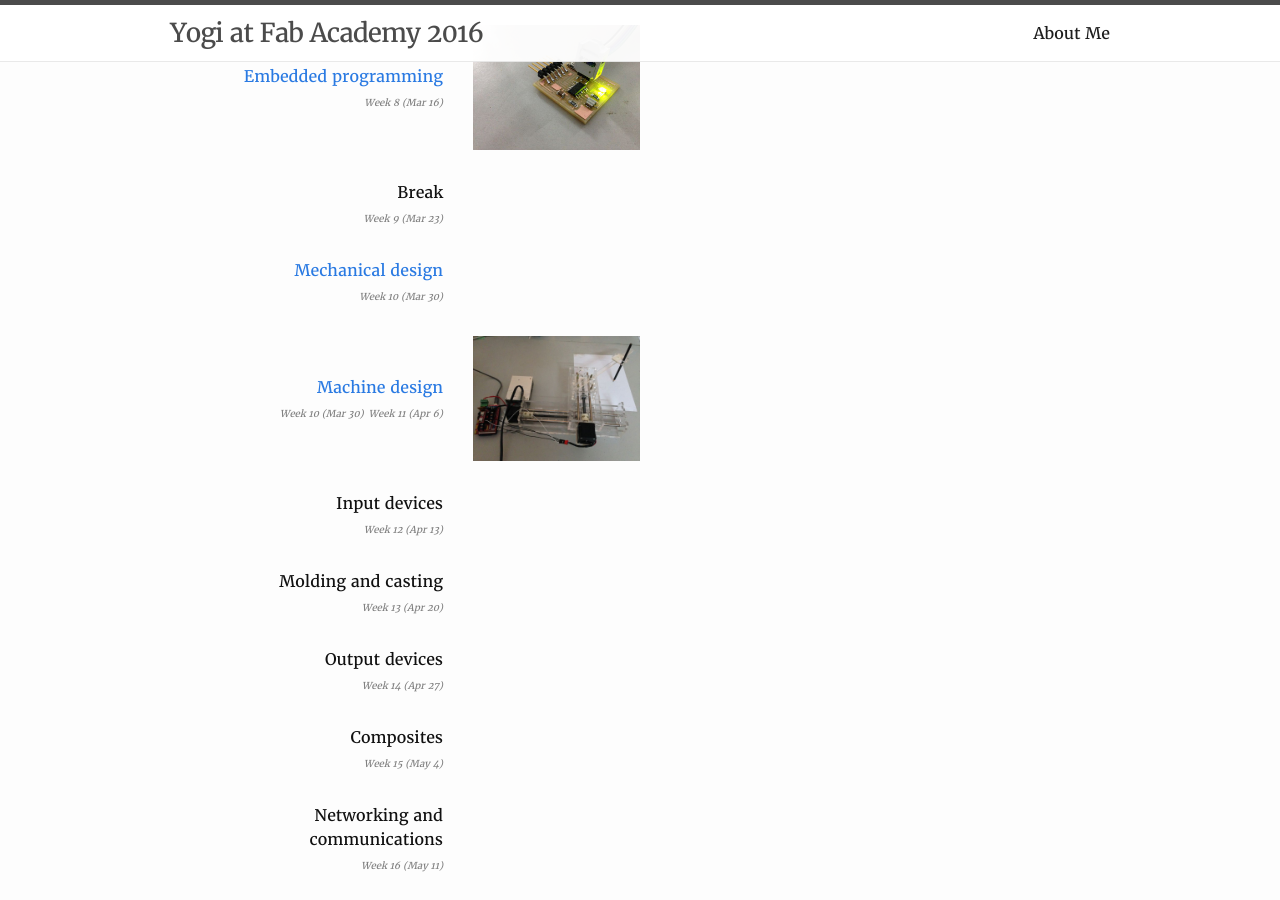
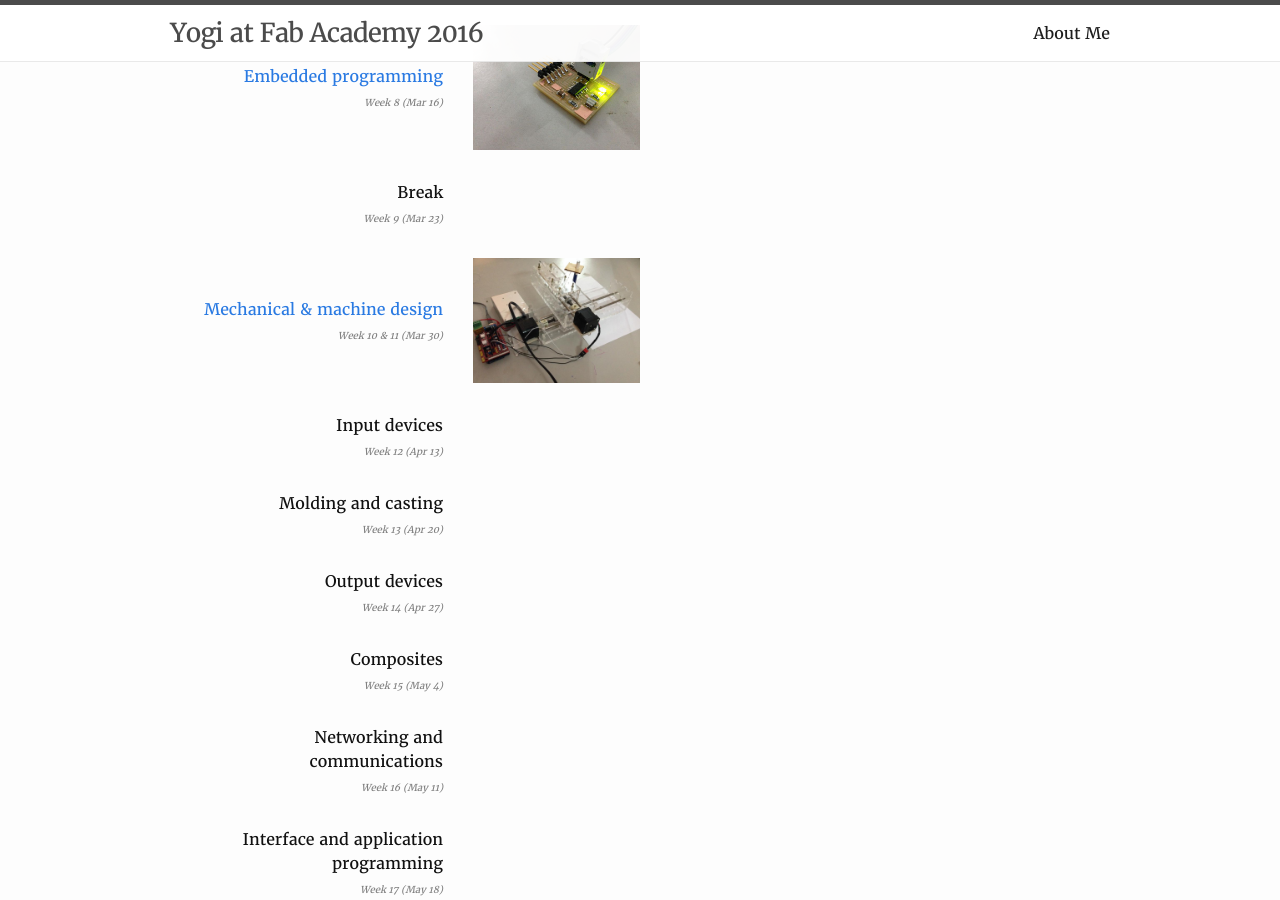
Before and after one commit to yogi/fabacademy2016, a Jekyll site: the page built from index.md, in a window 1280 px wide and 900 px high, scrolled down 1646 px. Built offline with Jekyll 4.4.1, drawn with Linux system fonts in a browser that asks for light colours.

Commit message:
fix machine index pic

```diff
--- a/index.md
+++ b/index.md
@@ -131,26 +131,14 @@ layout: default
 </tr>
 <tr>
    <td style="text-align:right">
-	<a href="w10-mechanical.html">Mechanical design</a> <br/>
-		<span style="font-size:60%;font-style:italic;color:gray">Week 10 (Mar 30)</span>
+	<a href="w10-machine.html">Mechanical & machine design</a> <br/>
+		<span style="font-size:60%;font-style:italic;color:gray">Week 10 & 11 (Mar 30)</span>
 	</td>
 	<td>
-	 	<a href="w10-mechanical.html">
-
+	 	<a href="w10-machine.html">
+			<img src="images/w10-machine-hero-shot.jpg" height="125"/>
 	 	</a>
    	</td>
-</tr>
-<tr>
-   <td style="text-align:right">
-	<a href="w11-machine.html">Machine design</a> <br/>
-		<span style="font-size:60%;font-style:italic;color:gray">Week 10 (Mar 30)</span>
-		<span style="font-size:60%;font-style:italic;color:gray">Week 11 (Apr 6)</span>
-	</td>
-    <td>
-		<a href="w11-machine.html">
-			<img src="images/w11-plotter.jpg" height="125"/>
-		</a>
-    </td>
 </tr>
 <tr>
    <td style="text-align:right">
```
Also changed, not shown: images/w10-machine-hero-shot.jpg (added).
